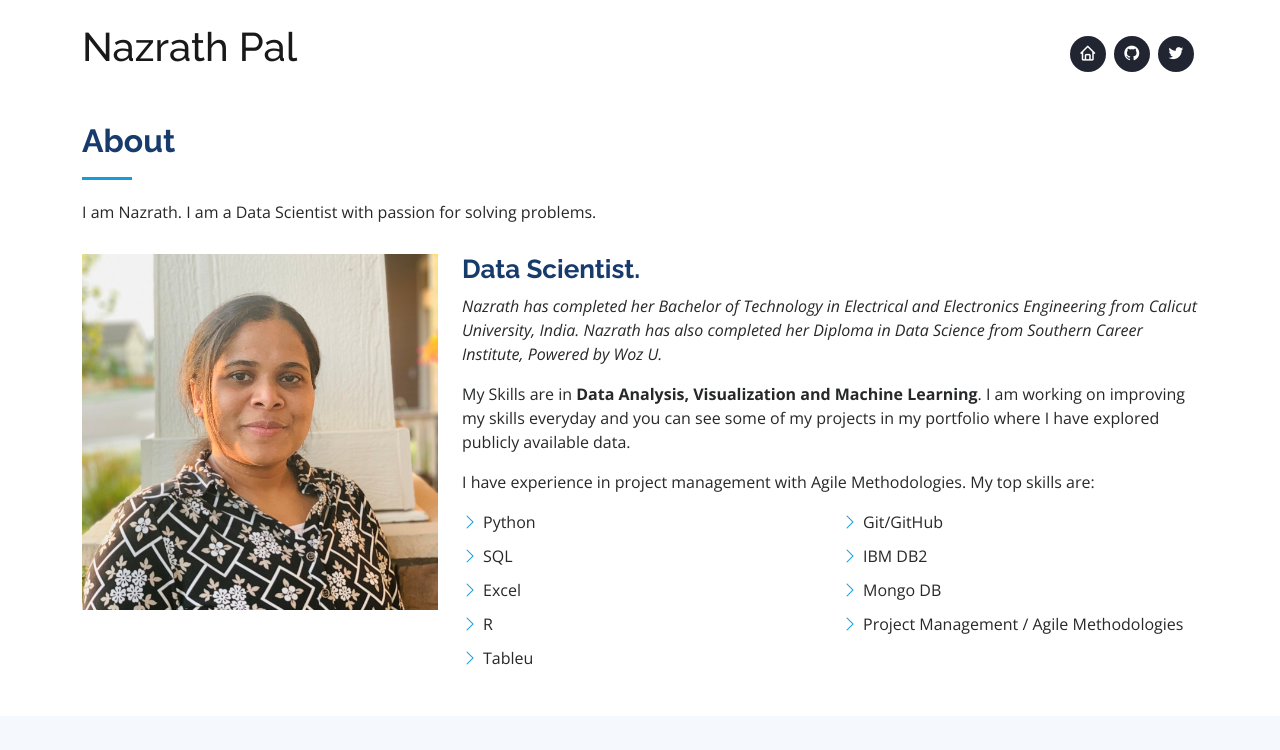
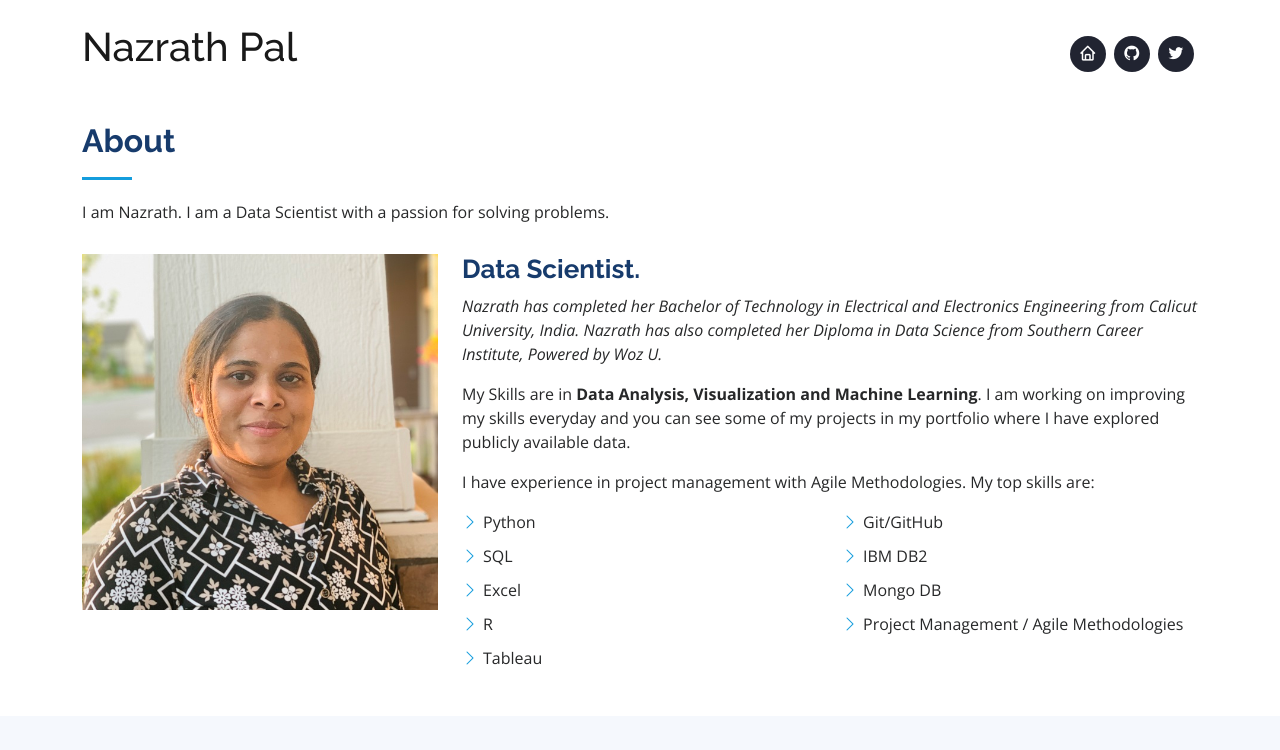
Before and after one commit to Nazrath-pal/nazrath-pal.github.io, a Jekyll site: the page built from docs/index.md, in a window 1280 px wide. Shown: the top 750 px of the page. Built offline with Jekyll 4.4.1, drawn with Linux system fonts in a browser that asks for light colours.

Commit message:
Update about.html

```diff
--- a/docs/_includes/about.html
+++ b/docs/_includes/about.html
@@ -2,7 +2,7 @@
     <div class="container">
       <div class="section-title">
         <h2>About</h2>
-        <p>I am Nazrath. I am a Data Scientist with passion for solving problems.</p>
+        <p>I am Nazrath. I am a Data Scientist with a passion for solving problems.</p>
       </div>
       <div class="row">
         <div class="col-lg-4" data-aos="fade-right">
@@ -28,7 +28,7 @@ University, India. Nazrath has also completed her Diploma in Data Science from S
                 <li><i class="bi bi-chevron-right"></i><span>SQL</span></li>
                 <li><i class="bi bi-chevron-right"></i><span>Excel</span></li>
                 <li><i class="bi bi-chevron-right"></i><span>R</span></li>
-                <li><i class="bi bi-chevron-right"></i><span>Tableu</span></li>
+                <li><i class="bi bi-chevron-right"></i><span>Tableau</span></li>
               </ul>
             </div>
             <div class="col-lg-6">
```
